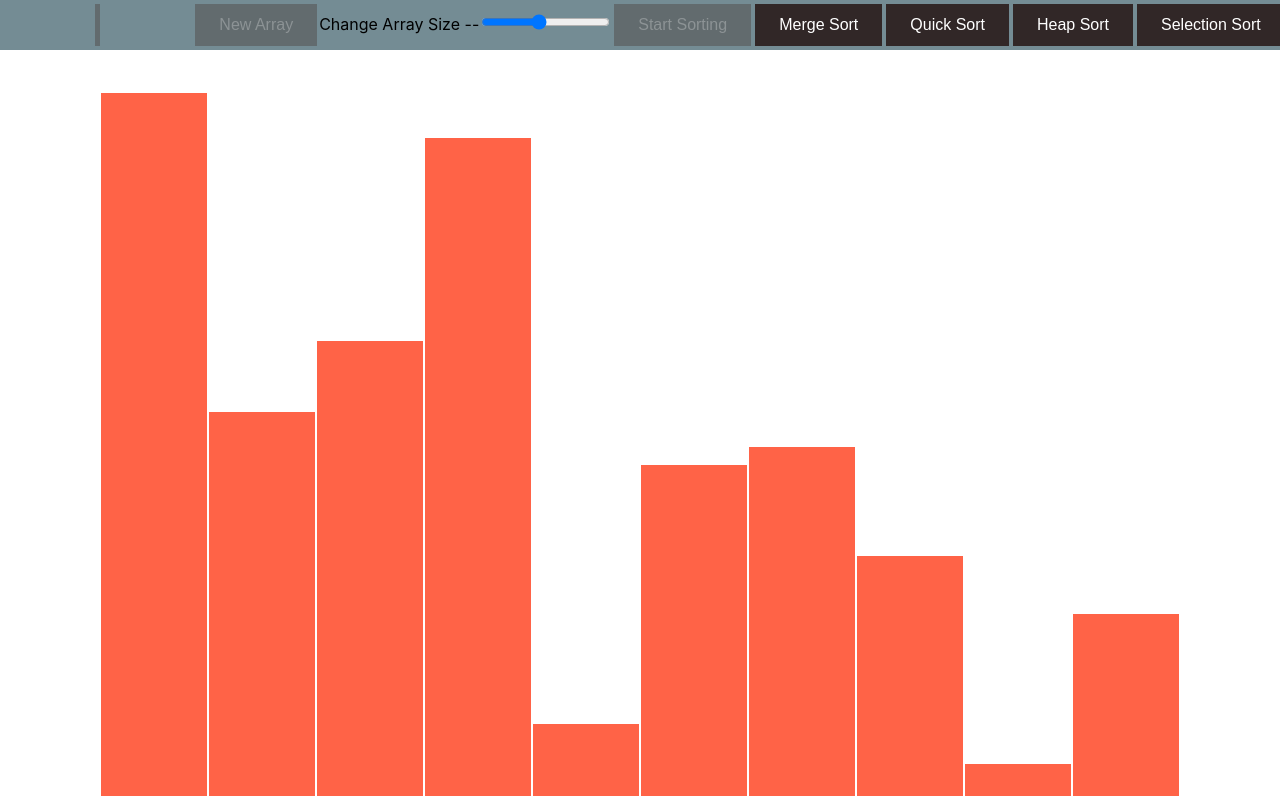
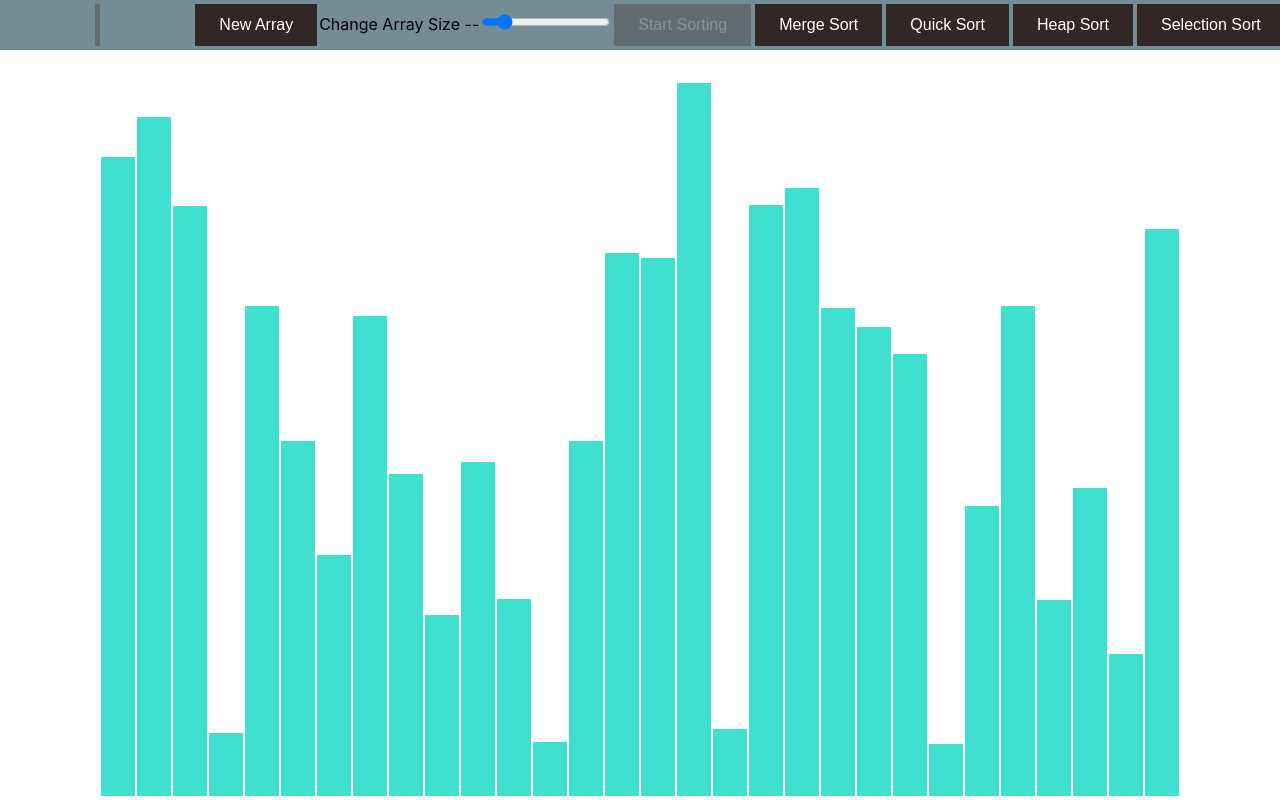
Before and after one commit to mattaadams/Algorithm_Visualizer, a React (Create React App) app: page / in a window 1280 px wide. Built offline with nearby package versions, Linux system fonts and the light colour scheme.

Commit message:
algo mergesort

```diff
--- a/src/AlgoViz/AlgoViz.jsx
+++ b/src/AlgoViz/AlgoViz.jsx
@@ -1,58 +1,130 @@
-import React from 'react';
-import './AlgoViz.css';
-import NavBar from '../NavBar/NavBar';
-const PRIMARY_COLOR = 'tomato';
+import React from "react";
+import "./AlgoViz.css";
+import NavBar from "../NavBar/NavBar";
+import { getMergeSortAnimations } from "../Algos/Algos.js";
+
+const PRIMARY_COLOR = "turquoise";
+
+// Change this value for the number of bars (value) in the array.
+
+// This is the main color of the array bars.
+
+// This is the color of array bars that are being compared throughout the animations.
+
+const SECONDARY_COLOR = "red";
 
 export default class AlgoViz extends React.Component {
   constructor(props) {
     super(props);
     this.changeBarWidth = this.changeBarWidth.bind(this);
     this.resetArray = this.resetArray.bind(this);
+    this.mergeSort = this.mergeSort.bind(this);
 
-    this.n_bars = 10
+    this.n_bars = 30;
+    this.max_n_bars = 300;
     this.state = {
       array: [],
+      activeIndex: null,
+      running: false,
     };
-
   }
 
   componentDidMount() {
     this.resetArray();
   }
+  handleClick = (index) => this.setState({ activeIndex: index });
 
   resetArray() {
     const array = [];
 
     for (let i = 0; i < this.n_bars; i++) {
-      array.push(randomIntFromInterval(10, window.innerHeight*.9));
+      array.push(randomIntFromInterval(10, window.innerHeight * 0.9));
     }
-    this.setState({array});
-    this.arrayWidth = Math.max(Math.floor((window.innerWidth-200)/this.n_bars)-2,1)// Left offset and margins or just do fraction
+    this.setState({ array });
+    this.arrayWidth = Math.max(Math.floor((window.innerWidth - 200) / this.n_bars) - 2, 1); // Left offset and margins or just do fraction
+    this.animation_speed = 3 * (this.max_n_bars / this.n_bars); // Slower animation for less bars, replace 300 with max_bar
   }
 
-  changeBarWidth(evt){
-    this.n_bars = evt.target.value
-    this.resetArray()
+  changeBarWidth(evt) {
+    this.n_bars = evt.target.value;
+    this.resetArray();
+  }
 
+  mergeSort() {
+    const animations = getMergeSortAnimations(this.state.array);
+    for (let i = 0; i < animations.length; i++) {
+      const arrayBars = document.getElementsByClassName("array-bar");
+      const isColorChange = i % 3 !== 2;
+      if (isColorChange) {
+        const [barOneIdx, barTwoIdx] = animations[i];
+        const barOneStyle = arrayBars[barOneIdx].style;
+        const barTwoStyle = arrayBars[barTwoIdx].style;
+        const color = i % 3 === 0 ? SECONDARY_COLOR : PRIMARY_COLOR;
+        setTimeout(() => {
+          barOneStyle.backgroundColor = color;
+          barTwoStyle.backgroundColor = color;
+        }, i * this.animation_speed);
+      } else {
+        setTimeout(() => {
+          const [barOneIdx, newHeight] = animations[i];
+          const barOneStyle = arrayBars[barOneIdx].style;
+          barOneStyle.height = `${newHeight}px`;
+        }, i * this.animation_speed);
+      }
+    }
+    setTimeout(() => {
+      this.setState({ running: false });
+    }, animations.length * this.animation_speed);
+  }
+  quickSort() {
+    alert("Not implemented yet");
+  }
+
+  heapSort() {
+    alert("Not implemented yet");
+  }
+
+  selectionSort() {
+    alert("Not implemented yet");
+  }
+
+  startSorting(algo) {
+    this.setState({ running: true }, () => {
+      if (algo === "mergeSort") {
+        this.mergeSort();
+      } else if (algo === "quickSort") {
+        this.quickSort();
+      } else if (algo === "heapSort") {
+        this.heapSort();
+      } else if (algo === "selectionSort") {
+        this.selectionSort();
+      }
+    });
   }
 
   render() {
-    const {array} = this.state;
+    const { array } = this.state;
 
     return (
       <div className="array-container">
         {array.map((value, idx) => (
           <div
-          className="array-bar"
-          key={idx}
-          style={{
-            width: `${this.arrayWidth}px`,
-            backgroundColor: PRIMARY_COLOR,
-            height: `${value}px`
-          }}></div>
+            className="array-bar"
+            key={idx}
+            style={{
+              width: `${this.arrayWidth}px`,
+              backgroundColor: PRIMARY_COLOR,
+              height: `${value}px`,
+            }}
+          ></div>
         ))}
-        <NavBar whenClicked={this.resetArray}></NavBar>
-
+        <NavBar
+          whenClickReset={this.resetArray}
+          whenClickStart={(algo) => this.startSorting(algo)}
+          whenScrolled={this.changeBarWidth}
+          arrayMax={this.max_n_bars}
+          running={this.state.running}
+        ></NavBar>
       </div>
     );
   }
--- /dev/null
+++ b/src/Algos/Algos.js
@@ -0,0 +1,64 @@
+export function getMergeSortAnimations(array) {
+  const animations = [];
+  if (array.length <= 1) return array;
+  const auxiliaryArray = array.slice();
+  mergeSortHelper(array, 0, array.length - 1, auxiliaryArray, animations);
+  return animations;
+}
+
+function mergeSortHelper(mainArray, startIdx, endIdx, auxiliaryArray, animations) {
+  if (startIdx === endIdx) return;
+  const middleIdx = Math.floor((startIdx + endIdx) / 2);
+  mergeSortHelper(auxiliaryArray, startIdx, middleIdx, mainArray, animations);
+  mergeSortHelper(auxiliaryArray, middleIdx + 1, endIdx, mainArray, animations);
+  doMerge(mainArray, startIdx, middleIdx, endIdx, auxiliaryArray, animations);
+}
+
+function doMerge(mainArray, startIdx, middleIdx, endIdx, auxiliaryArray, animations) {
+  let k = startIdx;
+  let i = startIdx;
+  let j = middleIdx + 1;
+  while (i <= middleIdx && j <= endIdx) {
+    // These are the values that we're comparing; we push them once
+    // to change their color.
+    animations.push([i, j]);
+    // These are the values that we're comparing; we push them a second
+    // time to revert their color.
+    animations.push([i, j]);
+    if (auxiliaryArray[i] <= auxiliaryArray[j]) {
+      // We overwrite the value at index k in the original array with the
+      // value at index i in the auxiliary array.
+      animations.push([k, auxiliaryArray[i]]);
+      mainArray[k++] = auxiliaryArray[i++];
+    } else {
+      // We overwrite the value at index k in the original array with the
+      // value at index j in the auxiliary array.
+      animations.push([k, auxiliaryArray[j]]);
+      mainArray[k++] = auxiliaryArray[j++];
+    }
+  }
+  while (i <= middleIdx) {
+    // These are the values that we're comparing; we push them once
+    // to change their color.
+    animations.push([i, i]);
+    // These are the values that we're comparing; we push them a second
+    // time to revert their color.
+    animations.push([i, i]);
+    // We overwrite the value at index k in the original array with the
+    // value at index i in the auxiliary array.
+    animations.push([k, auxiliaryArray[i]]);
+    mainArray[k++] = auxiliaryArray[i++];
+  }
+  while (j <= endIdx) {
+    // These are the values that we're comparing; we push them once
+    // to change their color.
+    animations.push([j, j]);
+    // These are the values that we're comparing; we push them a second
+    // time to revert their color.
+    animations.push([j, j]);
+    // We overwrite the value at index k in the original array with the
+    // value at index j in the auxiliary array.
+    animations.push([k, auxiliaryArray[j]]);
+    mainArray[k++] = auxiliaryArray[j++];
+  }
+}
```
